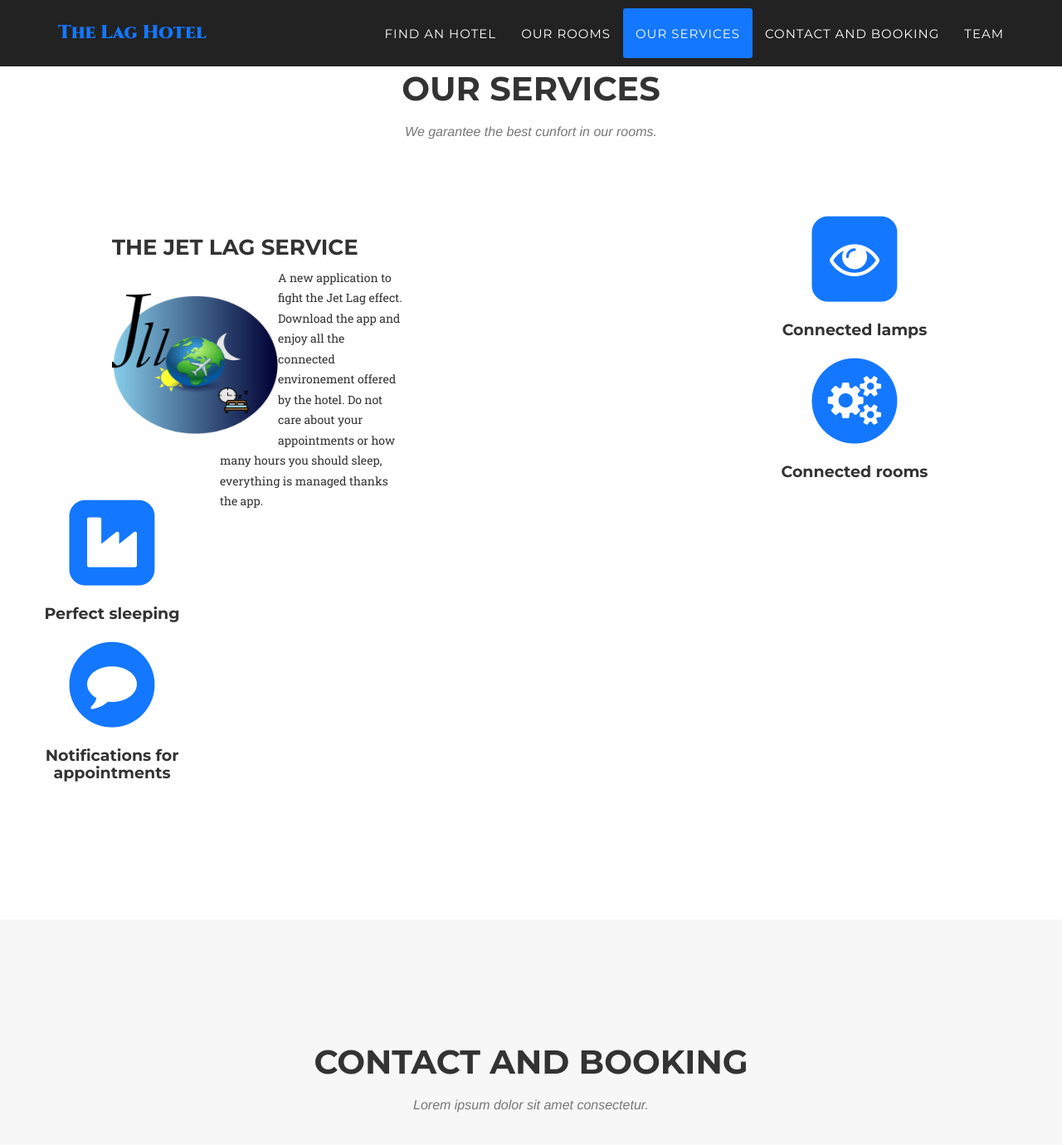
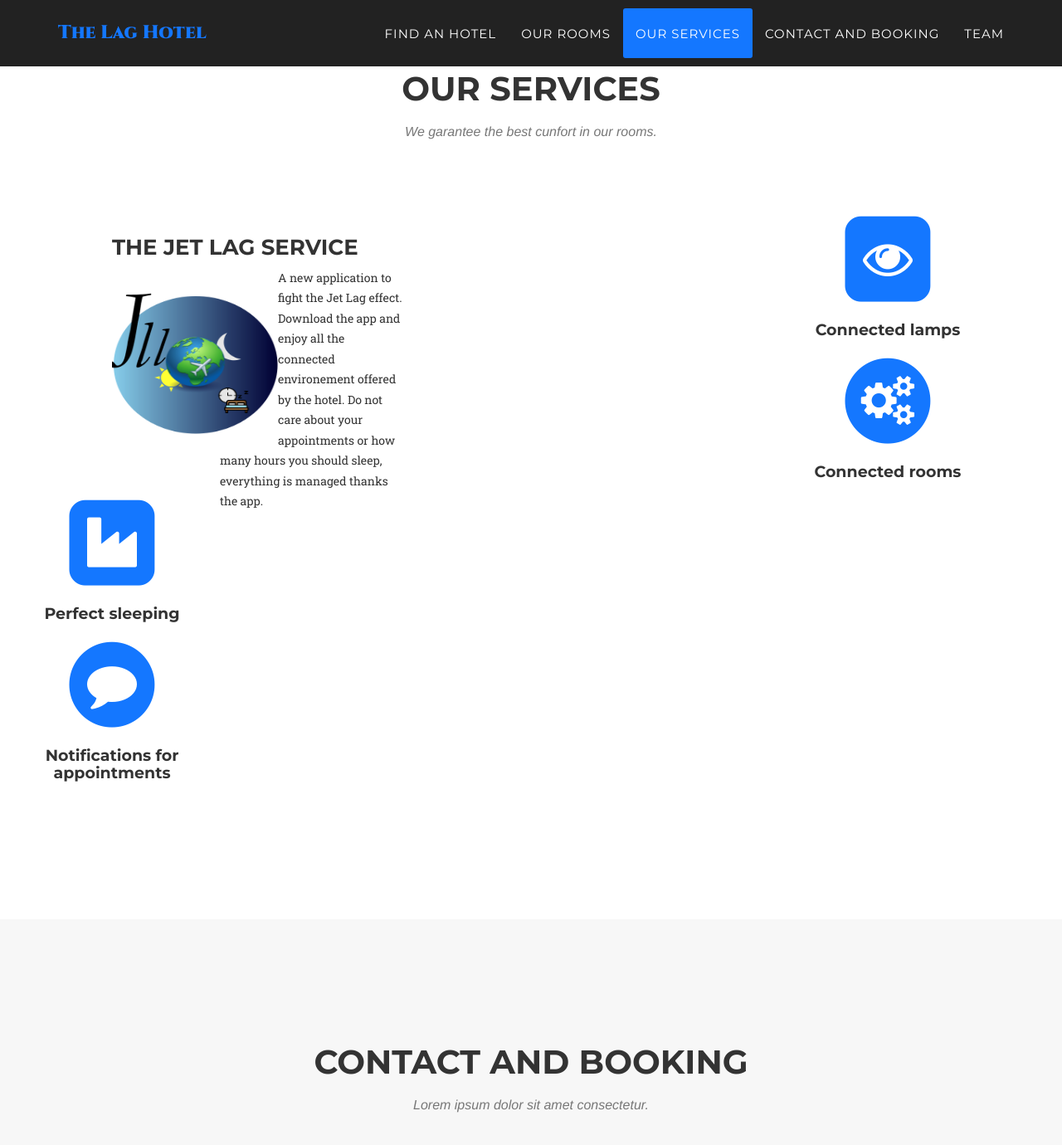
Before and after one commit to VincentGautier/Hotel-web-site, a Jekyll site: the page built from index.html, in a window 1280 px wide and 1400 px high, scrolled down 2366 px. Shown: the top 1380 px of the window at 83% size. Built offline with Jekyll 4.4.1, drawn with Linux system fonts in a browser that asks for light colours; some web fonts are replaced.

Commit message:
Update agency.css

```diff
--- a/_includes/css/agency.css
+++ b/_includes/css/agency.css
@@ -905,7 +905,7 @@
 	width: 300px;
 }
 div#centre {
-	margin-left: 100px;
-	margin-right: 100px;
+	margin-left: 20px;
+	margin-right:20px;
 
 }
```
